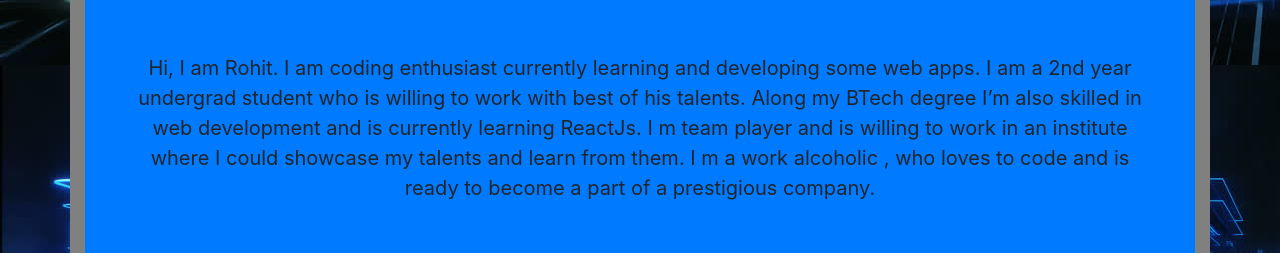
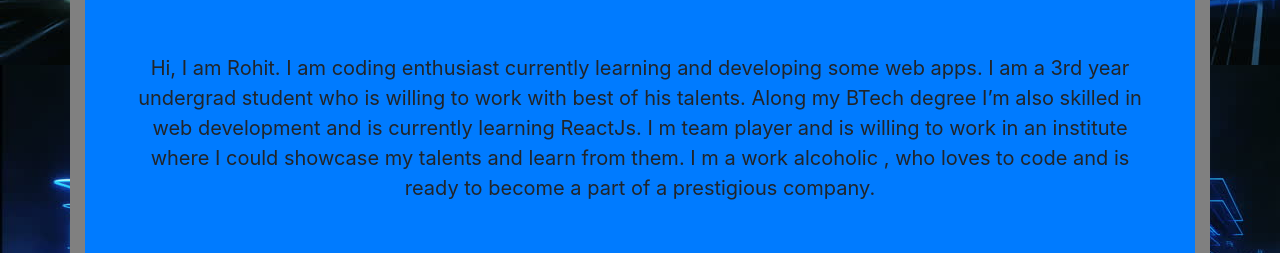
Before and after one commit to rohit236c/profile_page, a plain HTML site: page index.html in a window 1280 px wide. Both pictures are taken after a click on the button "Resume". Shown: the part 415-668 px from the top of the page. Drawn offline with nearby package versions, Linux system fonts and the light colour scheme.

Commit message:
update in index.html
Signed-off-by: rohit236c <rohit236c@gmail.com>

```diff
--- a/index.html
+++ b/index.html
@@ -106,7 +106,7 @@
                                 <h1></h1>
                                 <p>
                                     Hi, I am Rohit. I am coding enthusiast currently
-                                    learning and developing some web apps. I am a 2nd year
+                                    learning and developing some web apps. I am a 3rd year
                                     undergrad student who is willing to work with best of his talents.
                                     Along my BTech degree I’m also skilled in web development and is
                                     currently learning ReactJs. I m team player and
```
